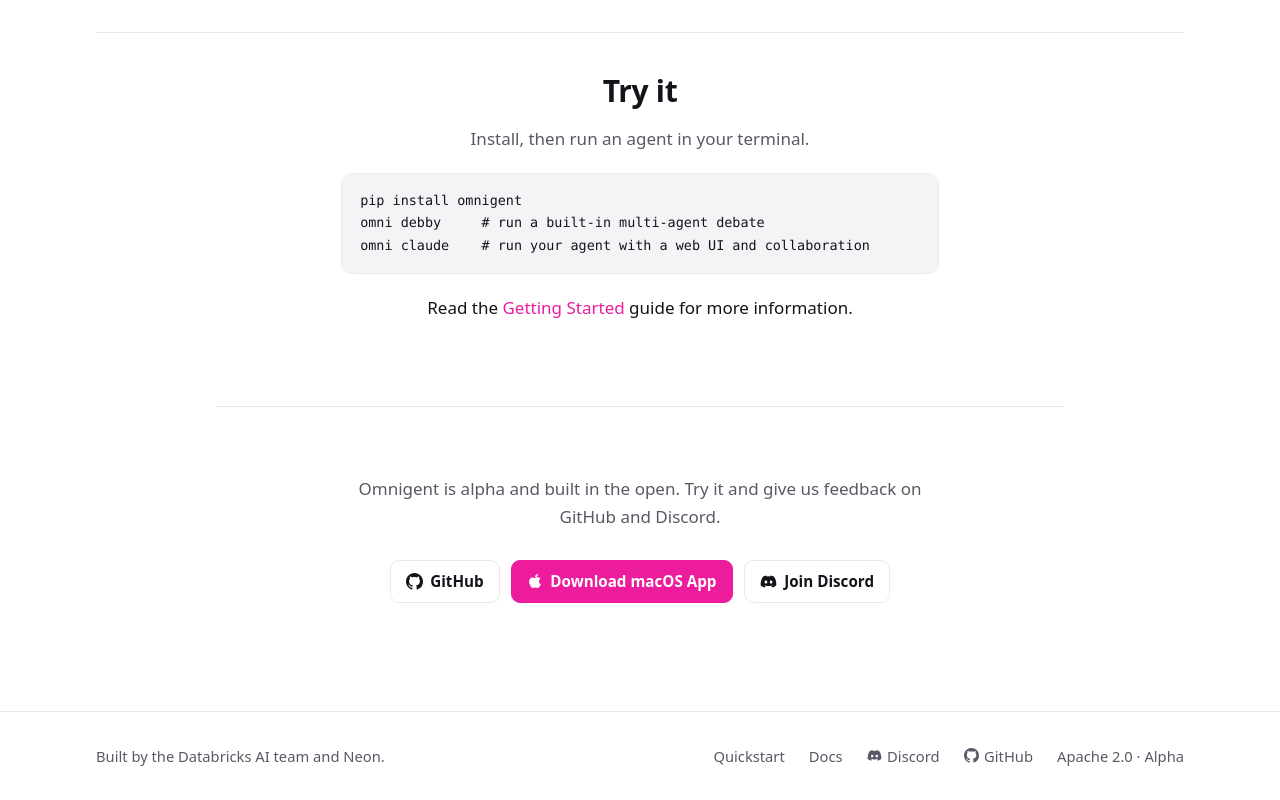
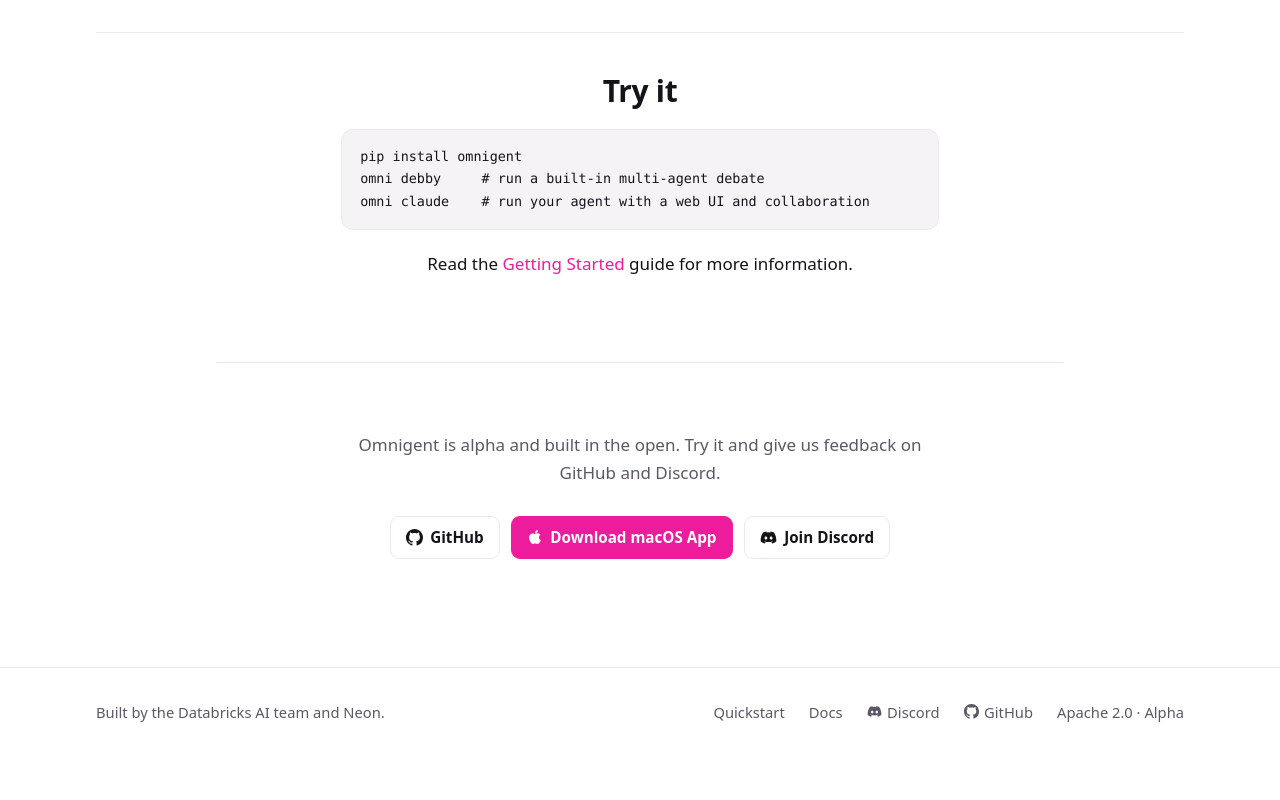
Before and after one commit to omnigent-ai/omnigent-site, a Next.js app: page / in a window 1280 px wide. Shown: the part 2936-3736 px from the top of the page. After the commit the page ends 3692 px from the top, so only its background shows below. Built offline with nearby package versions, Linux system fonts and the light colour scheme.

Commit message:
copy(home): drop Try it lead-in; the code block speaks for itself

```diff
--- a/app/page.js
+++ b/app/page.js
@@ -163,9 +163,6 @@ export default function Home() {
 
             <div className="try-it">
               <h2>Try it</h2>
-              <p className="muted">
-                Install, then run an agent in your terminal.
-              </p>
               <pre className="section-code try-code">
                 <code>{`pip install omnigent
 omni debby     # run a built-in multi-agent debate
```
